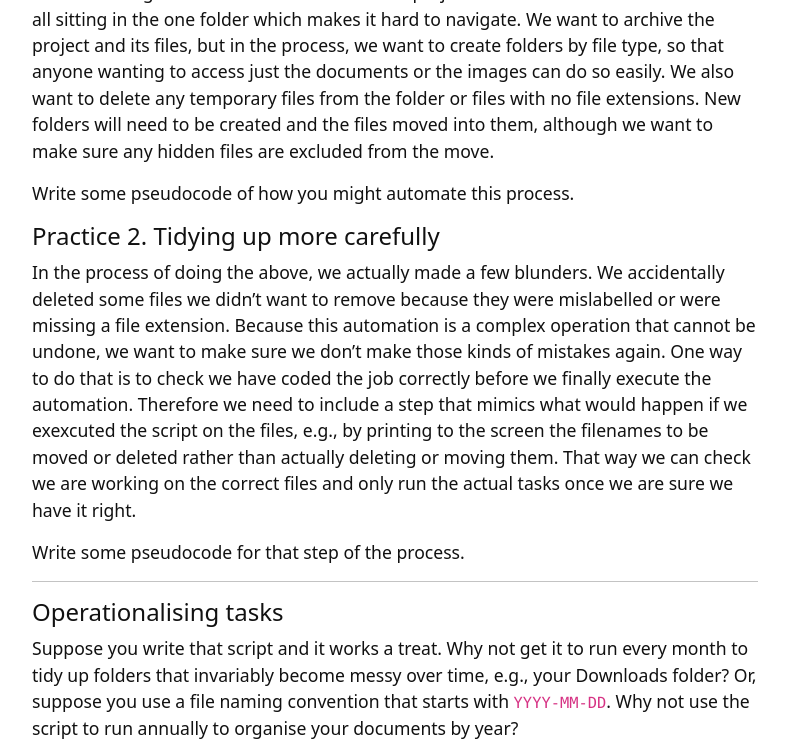
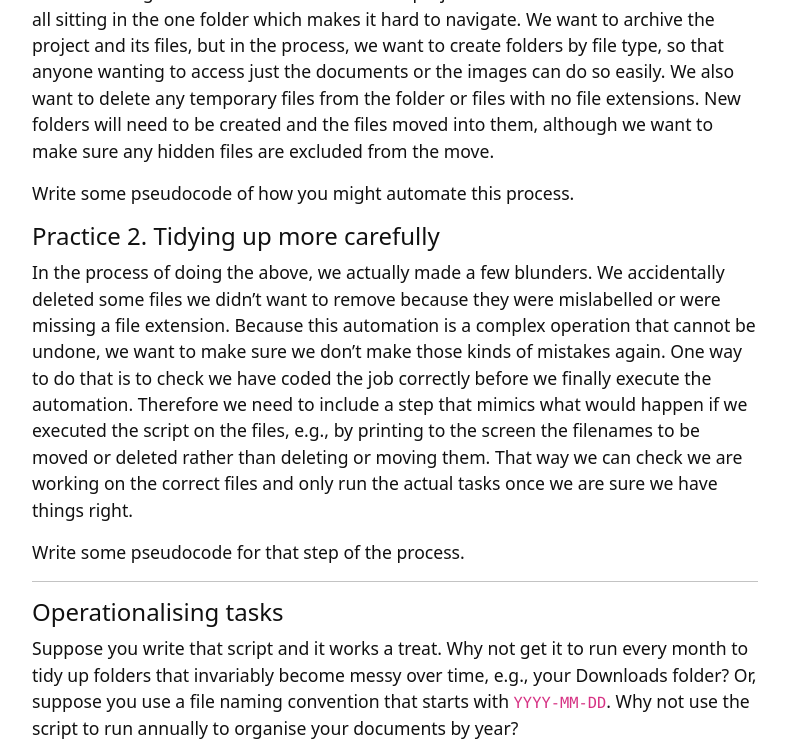
Before and after one commit to weaverbel/intro-computational-thinking, a Jekyll site: the page built from content/4-lesson.md, in a window 1280 px wide and 900 px high, scrolled down 1986 px, cut to the strip 0-752 px from the top of the window. Shown: the whole strip, without its empty margins (245-1031 px from the left). Built offline with Jekyll 4.4.1, drawn with Linux system fonts in a browser that asks for light colours.

Commit message:
Update 4-lesson.md
fix typo

```diff
--- a/content/4-lesson.md
+++ b/content/4-lesson.md
@@ -36,7 +36,7 @@ Write some pseudocode of how you might automate this process.
 
 #### Practice 2. Tidying up more carefully
 
-In the process of doing the above, we actually made a few blunders. We accidentally deleted some files we didn't want to remove because they were mislabelled or were missing a file extension. Because this automation is a complex operation that cannot be undone, we want to make sure we don't make those kinds of mistakes again. One way to do that is to check we have coded the job correctly before we finally execute the automation. Therefore we need to include a step that mimics what would happen if we exexcuted the script on the files, e.g., by printing to the screen the filenames to be moved or deleted rather than actually deleting or moving them. That way we can check we are working on the correct files and only run the actual tasks once we are sure we have it right.
+In the process of doing the above, we actually made a few blunders. We accidentally deleted some files we didn't want to remove because they were mislabelled or were missing a file extension. Because this automation is a complex operation that cannot be undone, we want to make sure we don't make those kinds of mistakes again. One way to do that is to check we have coded the job correctly before we finally execute the automation. Therefore we need to include a step that mimics what would happen if we executed the script on the files, e.g., by printing to the screen the filenames to be moved or deleted rather than deleting or moving them. That way we can check we are working on the correct files and only run the actual tasks once we are sure we have things right.
 
 Write some pseudocode for that step of the process.
 
```
